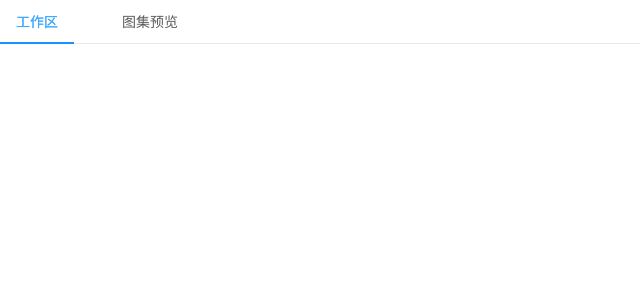
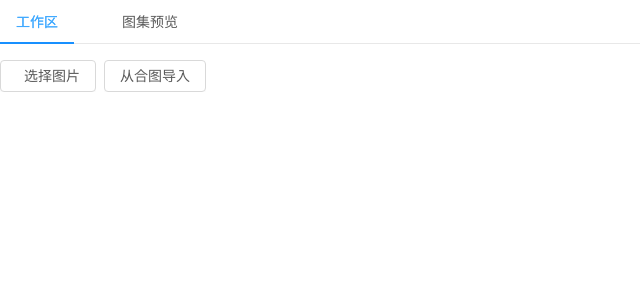
Before and after one commit to hlwz5735/AnimationVue, a Vue app: page /#/sprite-import-demo in a window 1280 px wide. Shown: the top 300 px of the page, without its empty margins (0-640 px from the left). Built offline with nearby package versions, Linux system fonts and the light colour scheme.

Commit message:
修复TSLint 添加工作区组件

```diff
--- a/src/components/sprite-thumb.vue
+++ b/src/components/sprite-thumb.vue
@@ -43,6 +43,11 @@ const vm = Vue.extend({
     this.drawThumb()
   },
   watch: {
+    sprite(val: Sprite) {
+      this.canvasRef.width = val.width
+      this.canvasRef.height = val.height
+      this.drawThumb()
+    },
     width(val) {
       this.canvasRef.width = val
       this.drawThumb()
--- a/src/components/texture-preview.vue
+++ b/src/components/texture-preview.vue
@@ -1,6 +1,6 @@
 <template>
   <div class="padding-thin">
-    <div>
+    <div v-show="showColorSelector">
       颜色选择：
       <input type="color" v-model="previewBackgroundColor" @change="drawLibTexture">
     </div>
@@ -17,15 +17,20 @@ interface DataType {
   previewBackgroundColor: Color
 }
 
+/**
+ * 用于大纹理预览的组件，自带一个颜色选择器
+ */
 const vm = Vue.extend({
   name: 'texture-preview',
   data(): DataType {
     return {
-      previewBackgroundColor: Color.WHITE
+      previewBackgroundColor: this.defaultBackgroundColor
     }
   },
   props: {
-    texture: { type: Texture }
+    texture: { type: Texture },
+    showColorSelector: { type: Boolean, default: true },
+    defaultBackgroundColor: { type: Color, default: Color.WHITE }
   },
   mounted() {
     this.drawLibTexture()
--- a/src/gengine/types/Vec2.ts
+++ b/src/gengine/types/Vec2.ts
@@ -9,7 +9,9 @@ export default class Vec2 {
   }
 
   static new(other: Vec2): Vec2
+  // eslint-disable-next-line no-dupe-class-members
   static new(x: number, y: number): Vec2
+  // eslint-disable-next-line no-dupe-class-members
   static new(): Vec2 {
     if (arguments.length === 0) {
       return Vec2.ZERO()
--- /dev/null
+++ b/src/views/sprite-import/components/workspace.vue
@@ -0,0 +1,57 @@
+<template>
+<div>
+  <a-space>
+    <a-upload name="file" :multiple="true"
+        :before-upload="onFileSelected"
+        :custom-request="() => {}"
+        :show-upload-list="false">
+      <a-button>
+        <a-icon type="upload" />选择图片
+      </a-button>
+    </a-upload>
+    <a-button>从合图导入</a-button>
+  </a-space>
+
+  <sprite-thumb :sprite="tempSprite" v-if="tempSprite" />
+</div>
+</template>
+
+<script lang="ts">
+import Sprite from '@/gengine/Sprite'
+import Texture from '@/gengine/Texture'
+import { Component, Inject, Vue } from 'vue-property-decorator'
+import Rect from '@/gengine/types/Rect'
+import SpriteThumb from '@/components/sprite-thumb.vue'
+
+@Component({
+  components: { SpriteThumb }
+})
+export default class Workspace extends Vue {
+  @Inject()
+  getLibTexture!: () => Texture
+
+  private tempSprite: Sprite | null = null
+
+  async onFileSelected (file: File, fileList: Array<File>) {
+    console.log(file)
+    const texture = await Texture.createFromFile(file, true, true)
+    this.tempSprite = await this.createBindSprite(texture)
+  }
+
+  async createBindSprite(sourceTexture: Texture): Promise<Sprite> {
+    const libTexture = this.getLibTexture()
+
+    const canvas = document.createElement('canvas') as HTMLCanvasElement
+    const ctx = canvas.getContext('2d') as CanvasRenderingContext2D
+
+    canvas.width = libTexture.bitmap.width
+    canvas.height = libTexture.bitmap.height
+    ctx.drawImage(libTexture.bitmap, 0, 0)
+    ctx.drawImage(sourceTexture.bitmap, 20, 20)
+    libTexture.bitmap = await createImageBitmap(canvas)
+
+    const sourceRect = Rect.new(20, 20, sourceTexture.bitmap.width, sourceTexture.bitmap.height)
+    return Sprite.createWithTexture(libTexture, 0, 0, sourceRect)
+  }
+}
+</script>
--- a/src/views/sprite-import/sprite-import-demo.vue
+++ b/src/views/sprite-import/sprite-import-demo.vue
@@ -2,10 +2,13 @@
   <div>
     <a-tabs @change="onTabChange">
       <a-tab-pane key="sprite-set" tab="工作区">
-
+        <workspace />
       </a-tab-pane>
       <a-tab-pane key="lib-texture" tab="图集预览">
-        <texture-preview :texture="libTexture" ref="libTexturePreview" />
+        <texture-preview ref="libTexturePreview"
+                         :texture="libTexture"
+                         :default-background-color="libTexturePreviewBackgroundColor"
+        />
       </a-tab-pane>
     </a-tabs>
   </div>
@@ -14,17 +17,24 @@
 <script lang="ts">
 import Vue from 'vue'
 import TexturePreview from '@/components/texture-preview.vue'
+import Workspace from './components/workspace.vue'
 import Texture from '@/gengine/Texture'
 import Color from '@/gengine/types/Color'
 
 interface DataType {
+  /** 保存所有精灵用的库纹理 */
   libTexture: Texture,
   libTexturePreviewBackgroundColor: Color
 }
 
+interface ProvideType {
+  /** 获取库纹理 */
+  getLibTexture: () => Texture
+}
+
 const vm = Vue.extend({
   name: 'sprite-import-demo',
-  components: { TexturePreview },
+  components: { TexturePreview, Workspace },
   data(): DataType {
     return {
       libTexture: null!,
@@ -34,6 +44,12 @@ const vm = Vue.extend({
 
   async created() {
      this.libTexture = await Texture.createEmpty(1024, 1024, new Color(0, 0, 0, 0))
+  },
+
+  provide(): ProvideType {
+    return {
+      getLibTexture: () => this.libTexture
+    }
   },
 
   methods: {
```
Also changed, not shown: src/gengine/types/Rect.ts (+6 -10 lines), 1 other file (tests, documents, lock files or other folders).
